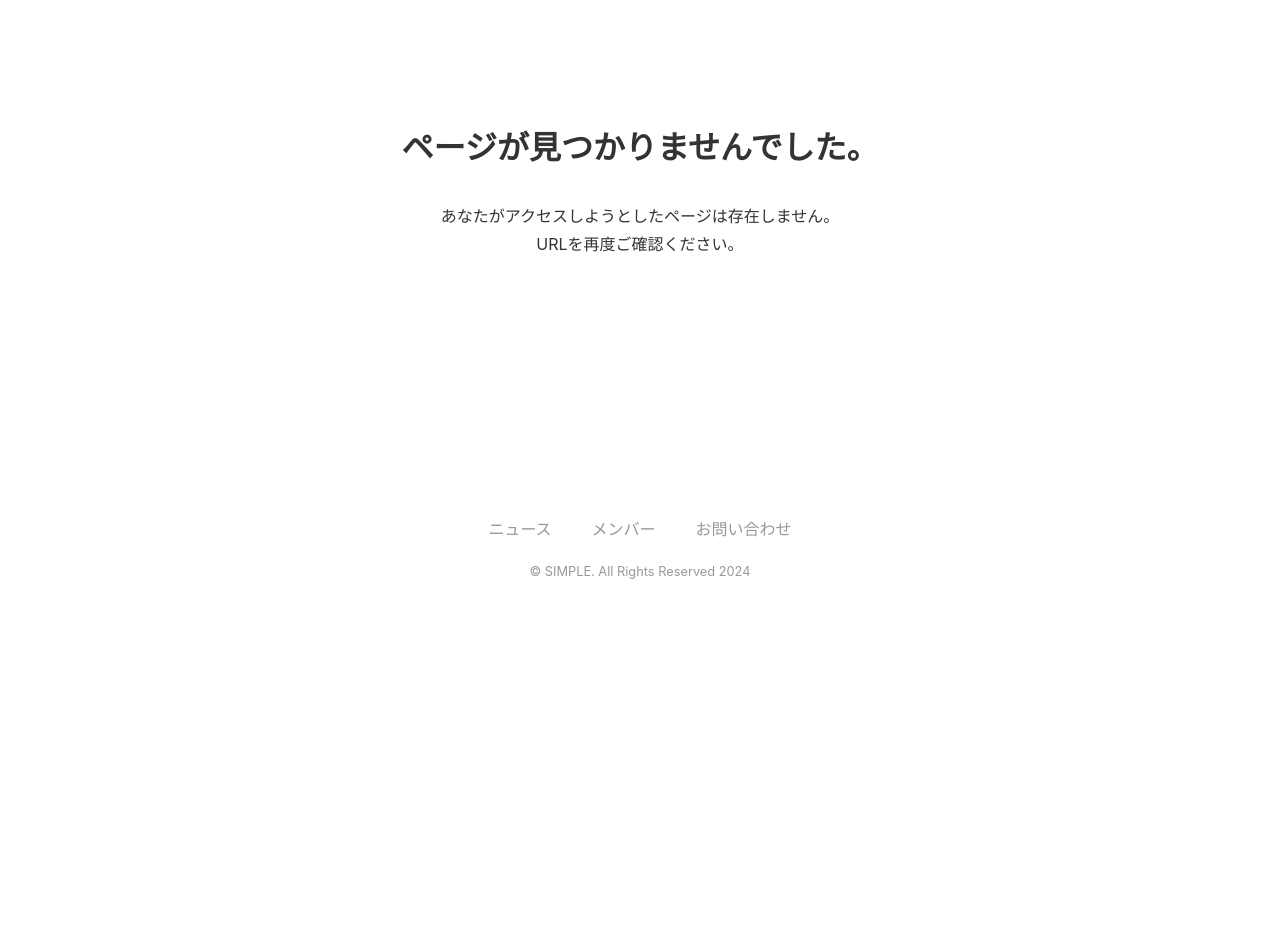
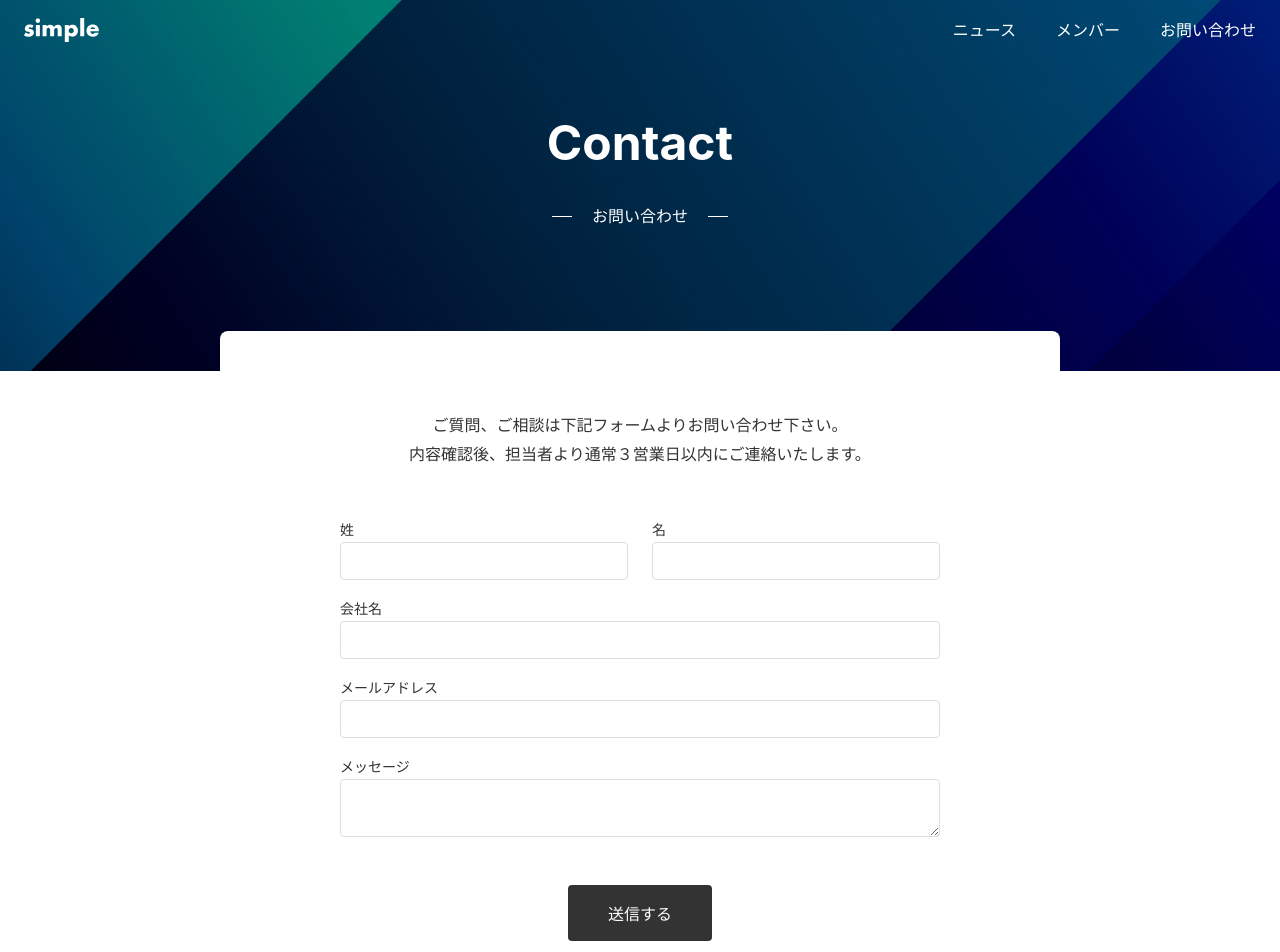
Before and after one commit to zeta80a/my-next-project, a Next.js app: page /contact in a window 1280 px wide. Before the commit this address had no page. Shown: the top 952 px of the page. Before the commit the page ends 800 px from the top, so only its background shows below. Built offline with nearby package versions, Linux system fonts and the light colour scheme.

Commit message:
9章まで完了

```diff
--- /dev/null
+++ b/app/_actions/contact.ts
@@ -0,0 +1,102 @@
+// お問い合わせフォームの内容の検証関数
+"use server";
+
+function validateEmail(email: string) {
+  const pattern = /^[^\s@]+@[^\s@]+\.[^\s@]+$/;
+  return pattern.test(email);
+}
+
+// _prevStateは、この関数の前回の戻り値が格納される。
+export async function createContactData(_prevState: any, formData: FormData) {
+  // console.log(`######## _prevState=${JSON.stringify(_prevState)} #########`); //debug
+
+  const rawFormData = {
+    lastname: formData.get("lastname") as string,
+    firstname: formData.get("firstname") as string,
+    company: formData.get("company") as string,
+    email: formData.get("email") as string,
+    message: formData.get("message") as string,
+  };
+
+  if (!rawFormData.lastname) {
+    return {
+      status: "error",
+      message: "姓を入力してください",
+    };
+  }
+
+  if (!rawFormData.firstname) {
+    return {
+      status: "error",
+      message: "名を入力してください",
+    };
+  }
+  if (!rawFormData.company) {
+    return {
+      status: "error",
+      message: "会社名を入力してください",
+    };
+  }
+  if (!rawFormData.email) {
+    return {
+      status: "error",
+      message: "メールアドレスを入力してください",
+    };
+  }
+  if (!rawFormData.message) {
+    return {
+      status: "error",
+      message: "メッセージを入力してください",
+    };
+  }
+  const result = await fetch(
+    `https://api.hsforms.com/submissions/v3/integration/submit/${process.env.HUBSPOT_PORTAL_ID}/${process.env.HUBSPOT_FORM_ID}`,
+    {
+      method: "POST",
+      headers: {
+        "Content-Type": "application/json",
+      },
+      body: JSON.stringify({
+        fields: [
+          {
+            objectTypeId: "0-1",
+            name: "lastname",
+            value: rawFormData.lastname,
+          },
+          {
+            objectTypeId: "0-1",
+            name: "firstname",
+            value: rawFormData.firstname,
+          },
+          {
+            objectTypeId: "0-1",
+            name: "company",
+            value: rawFormData.company,
+          },
+          {
+            objectTypeId: "0-1",
+            name: "email",
+            value: rawFormData.email,
+          },
+          {
+            objectTypeId: "0-1",
+            name: "message",
+            value: rawFormData.message,
+          },
+        ],
+      }),
+    }
+  );
+
+  try {
+    await result.json();
+  } catch (e) {
+    console.log(e);
+    return {
+      status: "error",
+      message: "お問い合わせに失敗しました。",
+    };
+  }
+
+  return { status: "success", message: "OK" };
+}
--- /dev/null
+++ b/app/_components/ContactForm/index.module.css
@@ -0,0 +1,75 @@
+/* https://github.com/nextjs-microcms-book/nextjs-website-sample/blob/main/app/_components/ContactForm/index.module.css */
+/* からコピー */
+.form {
+  max-width: 600px;
+  margin: 0 auto;
+}
+
+.item {
+  display: flex;
+  flex-direction: column;
+  flex: 1;
+  padding: 8px 0;
+}
+
+.horizontal {
+  display: flex;
+  justify-content: flex-start;
+  align-items: center;
+  width: 100%;
+  gap: 24px;
+}
+
+.label {
+  font-size: 14px;
+}
+
+.textfield {
+  border: 1px solid var(--color-border);
+  padding: 8px;
+  border-radius: 4px;
+  line-height: 1.5;
+  width: 100%;
+}
+
+.textarea {
+  border: 1px solid var(--color-border);
+  padding: 8px;
+  border-radius: 4px;
+  line-height: 1.5;
+  width: 100%;
+}
+
+.actions {
+  text-align: center;
+  margin-top: 40px;
+}
+
+.button {
+  border: none;
+  background-color: var(--color-button-primary);
+  padding: 16px 40px;
+  font-size: 16px;
+  border-radius: 4px;
+  color: var(--color-text-unpainted);
+  cursor: pointer;
+}
+
+.success {
+  background-color: var(--color-bg-sub);
+  text-align: center;
+  padding: 40px;
+  border-radius: var(--border-radius);
+}
+
+.error {
+  color: var(--color-text-error);
+  font-size: 14px;
+  margin-bottom: 8px;
+}
+
+@media (max-width: 640px) {
+  .success {
+    text-align: left;
+  }
+}
--- /dev/null
+++ b/app/_components/ContactForm/index.tsx
@@ -0,0 +1,93 @@
+// お問い合わせフォーム
+"use client";
+
+import { createContactData } from "@/app/_actions/contact";
+import { useFormState } from "react-dom";
+import styles from "./index.module.css";
+
+const initialState = {
+  status: "",
+  message: "",
+};
+
+export default function ContactForm() {
+  // useFormState関数の第一引数はServer Actionの関数("use server"が宣言された関数)、
+  // 第二引数はその戻り値を格納するオブジェクトを指定し、初期値となる。
+  // 戻り値はタプルで、[initialStateと同じ型のオブジェクト,ServerActionのディスパッチ]。
+  // なお、createContactData関数は2つ引数を取り、第一引数はその関数が前回戻した値、
+  // 第二引数はフォームデータ。
+  const [state, formAction] = useFormState(createContactData, initialState);
+  console.log(state); //debug
+  if (state.status === "success") {
+    return (
+      <p className={styles.success}>
+        お問い合わせありがとうございます。
+        <br />
+        お返事まで今しばらくお待ちください。
+      </p>
+    );
+  }
+
+  return (
+    <form className={styles.form} action={formAction}>
+      <div className={styles.horizontal}>
+        <div className={styles.item}>
+          <label className={styles.label} htmlFor="lastname">
+            姓
+          </label>
+          <input
+            className={styles.textfield}
+            type="text"
+            id="lastname"
+            name="lastname"
+          />
+        </div>
+        <div className={styles.item}>
+          <label className={styles.label} htmlFor="firstname">
+            名
+          </label>
+          <input
+            className={styles.textfield}
+            type="text"
+            id="firstname"
+            name="firstname"
+          />
+        </div>
+      </div>
+      <div className={styles.item}>
+        <label className={styles.label} htmlFor="company">
+          会社名
+        </label>
+        <input
+          className={styles.textfield}
+          type="text"
+          id="company"
+          name="company"
+        />
+      </div>
+      <div className={styles.item}>
+        <label className={styles.label} htmlFor="email">
+          メールアドレス
+        </label>
+        <input
+          className={styles.textfield}
+          type="text"
+          id="email"
+          name="email"
+        />
+      </div>
+      <div className={styles.item}>
+        <label className={styles.label} htmlFor="message">
+          メッセージ
+        </label>
+        <textarea className={styles.textarea} id="message" name="message" />
+      </div>
+      <div className={styles.actions}>
+        {state.status === "error" && (
+          <p className={styles.error}>{state.message}</p>
+        )}
+        <input type="submit" value="送信する" className={styles.button} />
+      </div>
+    </form>
+  );
+}
--- /dev/null
+++ b/app/contact/layout.tsx
@@ -0,0 +1,16 @@
+// お問い合わせフォームレイアウト
+import Hero from "@/app/_components/Hero";
+import Sheet from "@/app/_components/Sheet";
+
+type Props = {
+  children: React.ReactNode;
+};
+
+export default function RootLayout({ children }: Props) {
+  return (
+    <>
+      <Hero title="Contact" sub="お問い合わせ" />
+      <Sheet>{children}</Sheet>
+    </>
+  );
+}
--- /dev/null
+++ b/app/contact/page.module.css
@@ -0,0 +1,11 @@
+/* お問い合わせフォーム */
+.text {
+  text-align: center;
+  margin-bottom: 40px;
+}
+
+@media (max-width: 640px) {
+  .text {
+    text-align: left;
+  }
+}
--- /dev/null
+++ b/app/contact/page.tsx
@@ -0,0 +1,16 @@
+// お問い合わせフォーム
+import styles from "./page.module.css";
+import ContactForm from "@/app/_components/ContactForm";
+
+export default function Page() {
+  return (
+    <div className={styles.container}>
+      <p className={styles.text}>
+        ご質問、ご相談は下記フォームよりお問い合わせ下さい。
+        <br />
+        内容確認後、担当者より通常３営業日以内にご連絡いたします。
+      </p>
+      <ContactForm />
+    </div>
+  );
+}
```
